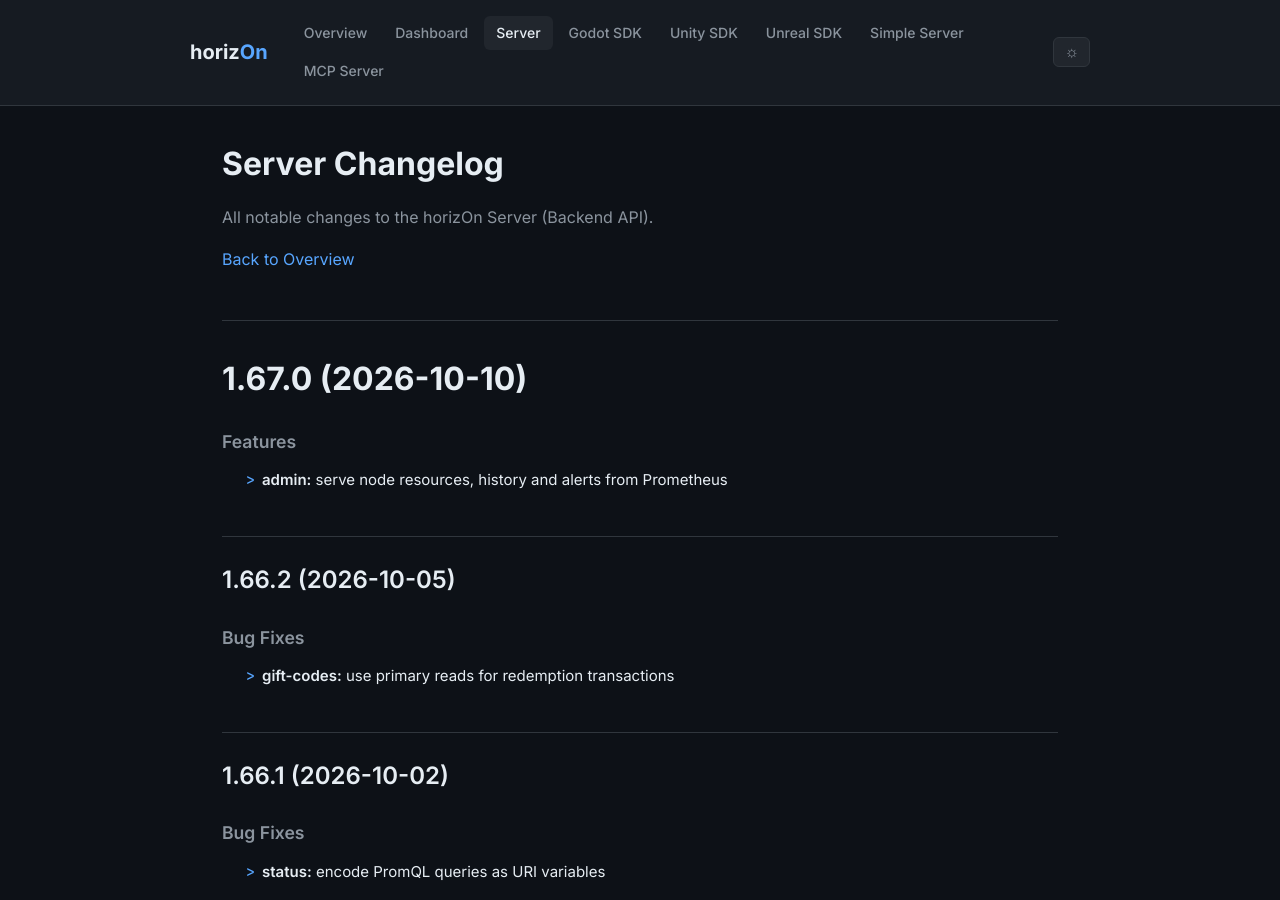
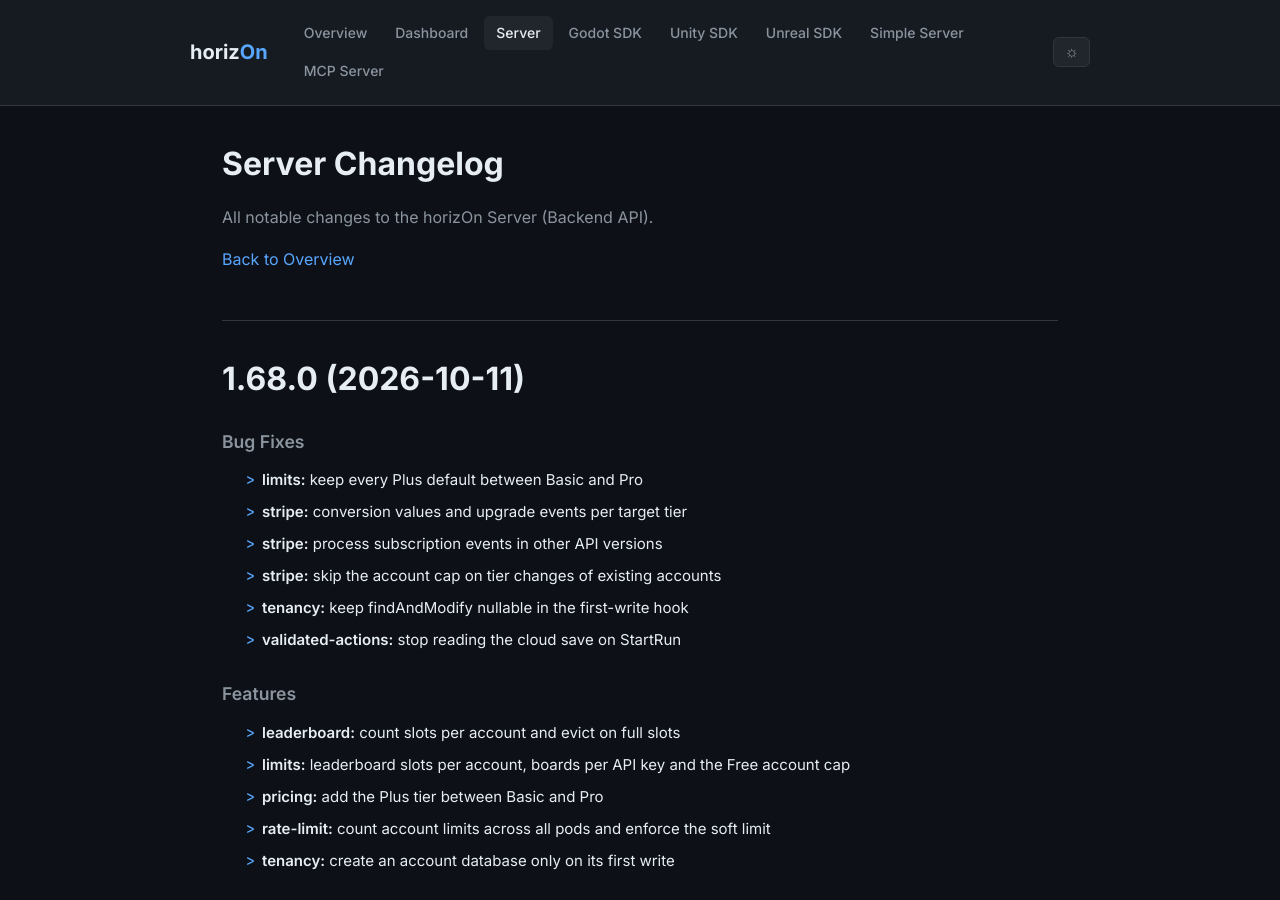
Before and after one commit to ProjectMakersDE/horizOn-Changelog, a Jekyll site: the page built from server-changelog.md, in a window 1280 px wide and 900 px high. Built offline with Jekyll 4.4.1, drawn with Linux system fonts in a browser that asks for light colours.

Commit message:
chore: reconcile changelogs

```diff
--- a/server-changelog.md
+++ b/server-changelog.md
@@ -8,6 +8,27 @@ title: Server Changelog
 All notable changes to the horizOn Server (Backend API).
 
 [Back to Overview](.)
+
+# 1.68.0 (2026-10-11)
+
+
+### Bug Fixes
+
+* **limits:** keep every Plus default between Basic and Pro
+* **stripe:** conversion values and upgrade events per target tier
+* **stripe:** process subscription events in other API versions
+* **stripe:** skip the account cap on tier changes of existing accounts
+* **tenancy:** keep findAndModify nullable in the first-write hook
+* **validated-actions:** stop reading the cloud save on StartRun
+
+
+### Features
+
+* **leaderboard:** count slots per account and evict on full slots
+* **limits:** leaderboard slots per account, boards per API key and the Free account cap
+* **pricing:** add the Plus tier between Basic and Pro
+* **rate-limit:** count account limits across all pods and enforce the soft limit
+* **tenancy:** create an account database only on its first write
 
 # 1.67.0 (2026-10-10)
 
```
Also changed, not shown: index.md (+1 -1 lines).
